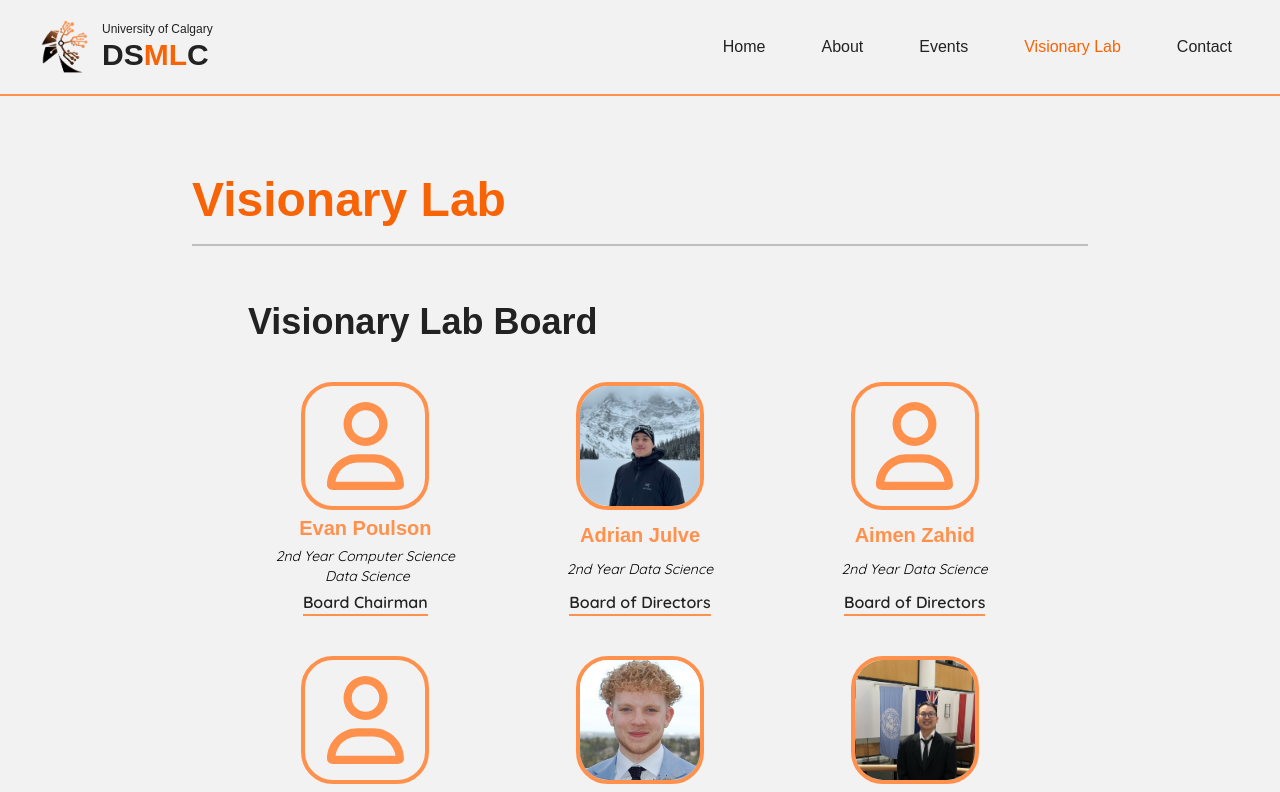
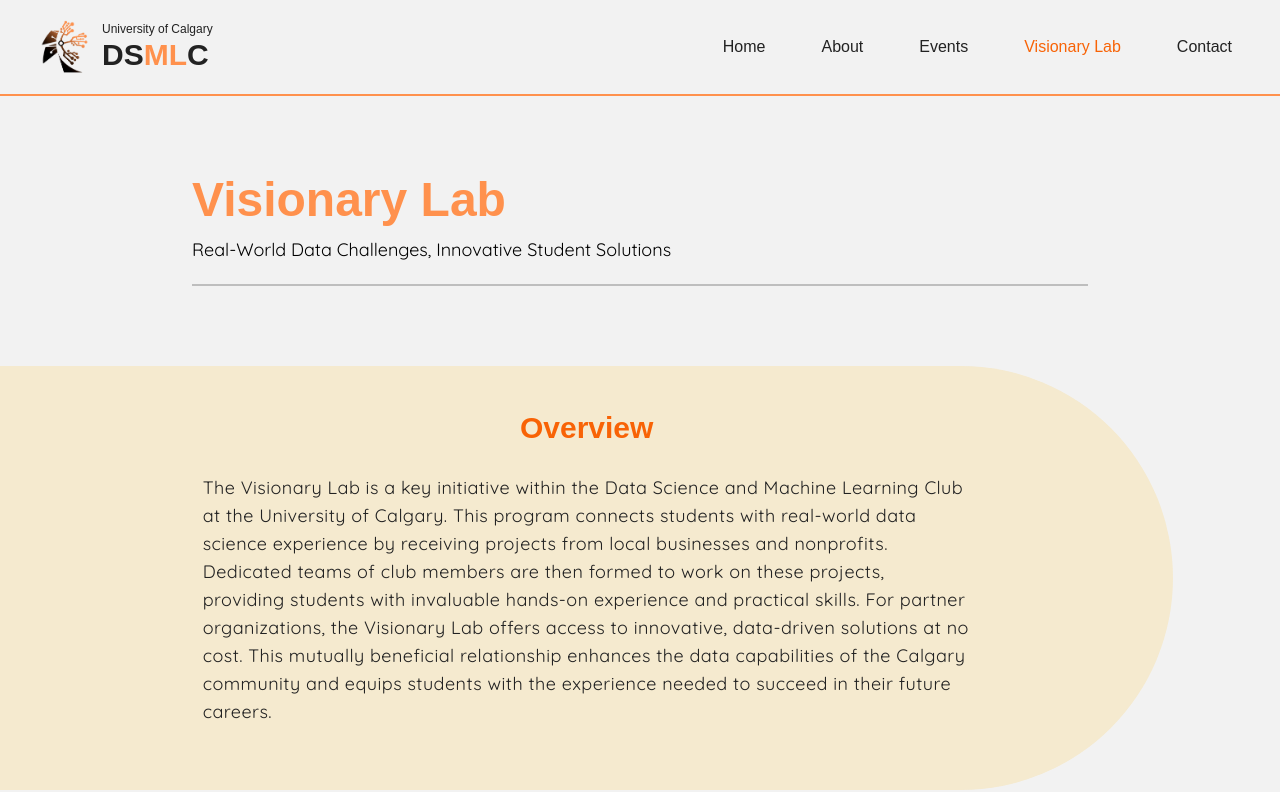
Before and after one commit to DSMLC/dsmlc-website, a Next.js app: page /visionary-lab in a window 1280 px wide. Shown: the top 792 px of the page. Built offline with nearby package versions, Linux system fonts and the light colour scheme.

Commit message:
Added info into the visionary lab page

```diff
--- a/app/components/Footer.tsx
+++ b/app/components/Footer.tsx
@@ -34,7 +34,7 @@ const Footer = () => {
       <div className="flex flex-row gap-5">
         {Object.values(FooterData.social_media).map((social_media) => {
           return (
-            <div className="flex items-center text-dsmlcBlack hover:bg-dsmlcDataOrange transition-all duration-300 rounded p-1">
+            <div className="flex items-center text-dsmlcBlack hover:bg-dsmlcTangerine transition-all duration-300 rounded p-1">
               <a href={social_media.link} target="_blank">
                 <Image
                   src={social_media.dark_logo}
--- a/app/components/Header.tsx
+++ b/app/components/Header.tsx
@@ -37,7 +37,7 @@ const NavbarLinksDesktop = () => {
                             `${page.link + sub.link}` === pathname
                               ? "text-dsmlcDataOrange"
                               : ""
-                          } hover:text-dsmlcDataOrange flex flex-col transition-all duration-150 justify-evenly items-center p-2 rounded-lg bg-dsmlcWhite hover:brightness-125 font-medium`}
+                          } hover:text-dsmlcDataOrange flex flex-col transition-all duration-150 justify-evenly items-center p-2 rounded-lg bg-dsmlcWhite hover:brightness-110 font-medium`}
                         >
                           <span className="hover:scale-105 transition-all duration-150">
                             {sub.name}
@@ -131,17 +131,23 @@ const NavbarLinksPhone = () => {
           >
             <button className="w-full mb-5" onClick={toggleSidebar}>
               <Link href={"/"}>
-                <div className="flex flex-col gap-3 items-centertransition-colors duration-300">
+                <div className="flex flex-col gap-3 items-center transition-colors duration-300">
                   <Image
                     src={LogoData.dark_logo}
-                    alt={`${LogoData.club_name} Logo`}
+                    alt={`${LogoData.club_acronym} Logo`}
                     width={50}
                     height={50}
                   />{" "}
-                  <div className="">
-                    <span className="text-xs">{LogoData.university_name}</span>
-                    <span className="text-3xl font-bold hover:text-dsmlcDataOrange transition-colors duration-300" dangerouslySetInnerHTML={{ __html: LogoData.club_acronym }}>
+                  <div className="flex flex-col">
+                    <span className="text-xs font-light">
+                      {LogoData.university_name}
                     </span>
+                    <span
+                      className="text-3xl font-bold hover:text-dsmlcTangerine transition-colors duration-300"
+                      dangerouslySetInnerHTML={{
+                        __html: LogoData.club_acronym_styled,
+                      }}
+                    ></span>
                   </div>
                 </div>
               </Link>{" "}
@@ -200,7 +206,7 @@ const NavbarLinksPhone = () => {
                                       `${page.link + sub.link}` === pathname
                                         ? "text-dsmlcDataOrange"
                                         : ""
-                                    } hover:text-dsmlcDataOrange flex flex-col transition-all duration-150 justify-evenly items-center p-2 rounded-lg bg-dsmlcWhite hover:brightness-125 font-medium`}
+                                    } hover:text-dsmlcDataOrange flex flex-col transition-all duration-150 justify-evenly items-center p-2 rounded-lg bg-dsmlcWhite hover:brightness-110 font-medium`}
                                   >
                                     <span className="hover:scale-105 w-full pl-16 text-start transition-all duration-150">
                                       {sub.name}
@@ -233,13 +239,20 @@ export const Header = () => {
           <div className="flex flex-row gap-3 items-center flex-end">
             <Image
               src={LogoData.dark_logo}
-              alt={`${LogoData.club_name} Logo`}
+              alt={`${LogoData.club_acronym} Logo`}
               width={50}
               height={50}
             />{" "}
             <div className="flex flex-col">
-                <span className="text-xs">{LogoData.university_name}</span>
-                <span className="text-3xl font-bold hover:text-dsmlcDataOrange transition-colors duration-300" dangerouslySetInnerHTML={{ __html: LogoData.club_acronym }}></span>
+              <span className="text-xs font-light">
+                {LogoData.university_name}
+              </span>
+              <span
+                className="text-3xl font-bold hover:text-dsmlcTangerine transition-colors duration-300"
+                dangerouslySetInnerHTML={{
+                  __html: LogoData.club_acronym_styled,
+                }}
+              ></span>
             </div>
           </div>
         </Link>{" "}
--- a/app/components/Hero.tsx
+++ b/app/components/Hero.tsx
@@ -1,7 +1,6 @@
 import React from "react";
 import LogoData from "../../public/data/logo.json";
 import SocialMediaData from "../../public/data/club_links.json";
-import Link from "next/link";
 import Image from "next/image";
 
 const Hero = () => {
@@ -23,9 +22,16 @@ const Hero = () => {
             width={70}
             height={70}
           />
-          <span className="md:w-1/2 w-3/4 md:text-start text-center">
-            {LogoData.club_name}
-          </span>
+          <div className="flex flex-col md:text-start text-center">
+            <span className="md:text-sm text-xs font-light">
+              {LogoData.university_name}
+            </span>
+            <span
+              dangerouslySetInnerHTML={{
+                __html: LogoData.club_name_styled,
+              }}
+            ></span>
+          </div>
         </div>
         <div className="font-quicksand lg:text-xl md:text-lg text-base lg:w-1/3 sm:w-1/2 w-3/4 text-center">
           {LogoData.description}
@@ -33,7 +39,7 @@ const Hero = () => {
         <div className="flex-row flex gap-10 items-center">
           {Object.values(SocialMediaData.social_media).map((app) => {
             return (
-              <div className="flex items-center text-dsmlcBlack hover:bg-dsmlcDataOrange transition-all duration-300 rounded p-1 md:h-10 h-9">
+              <div className="flex items-center text-dsmlcBlack hover:bg-dsmlcTangerine transition-all duration-300 rounded p-1 md:h-10 h-9">
                 {" "}
                 <a href={app.link} target="_blank">
                   <Image
--- a/app/components/TitleTemplate.tsx
+++ b/app/components/TitleTemplate.tsx
@@ -1,9 +1,20 @@
 import React from "react";
 
-const TitleTemplate = ({ Title }: { Title: string }) => {
+const TitleTemplate = ({
+  Title,
+  Subtitle,
+}: {
+  Title: string;
+  Subtitle?: string;
+}) => {
   return (
-    <div className="font-redHat font-[750] md:text-5xl text-4xl lg:text-start text-center text-dsmlcDataOrange border-b-2 border-dsmlcBlack border-opacity-25 pt-20 lg:w-full max-w-4xl w-fit m-auto pb-5">
-      {Title}
+    <div className="flex flex-col border-b-2 border-dsmlcBlack border-opacity-25 pt-20 lg:w-full max-w-4xl w-fit m-auto pb-5 gap-3">
+      <h1 className="font-redHat font-[750] md:text-5xl text-4xl lg:text-start text-center text-dsmlcTangerine">
+        {Title}
+      </h1>
+      <h2 className="md:text-lg text-sm md:px-0 px-10 md:text-start text-center">
+        {Subtitle}
+      </h2>
     </div>
   );
 };
--- a/app/visionary-lab/page.tsx
+++ b/app/visionary-lab/page.tsx
@@ -3,11 +3,16 @@ import { ProfileListTemplate } from "../components/ProfileListTemplate";
 import VisionaryTeam from "../../public/data/execs.json";
 import VisionaryLabData from "../../public/data/page_data/visionary_lab.json";
 import TitleTemplate from "../components/TitleTemplate";
+import HeaderTextTemplate from "../components/HeaderTextTemplate";
 
 const page = () => {
   return (
     <div>
-      <TitleTemplate Title={VisionaryLabData.title} />
+      <TitleTemplate
+        Title={VisionaryLabData.title_template.title}
+        Subtitle={VisionaryLabData.title_template.subtitle}
+      />
+      <HeaderTextTemplate Data={VisionaryLabData.header_text_template} />
       <ProfileListTemplate
         ProfilesData={VisionaryTeam}
         GroupRoleTitle={VisionaryLabData.group_roles}
--- a/public/data/logo.json
+++ b/public/data/logo.json
@@ -1,6 +1,8 @@
 {
   "club_name": "Data Science and Machine Learning Club",
-  "club_acronym": "DS<span class=text-dsmlcDataOrange>ML</span>C",
+  "club_acronym": "DSMLC",
+  "club_acronym_styled": "DS<span class=text-dsmlcTangerine>ML</span>C",
+  "club_name_styled": "Data Science <span class=font-thin>and</span> <span class=text-dsmlcTangerine><br>Machine Learning</span> <span class=font-thin>Club</span>",
   "university_name": "University of Calgary",
   "description": "Join us for data science and machine learning workshops, industry nights, and competitions!",
   "light_logo": "/images/light_logo.png",
--- a/public/data/page_data/visionary_lab.json
+++ b/public/data/page_data/visionary_lab.json
@@ -1,4 +1,25 @@
 {
-  "title": "Visionary Lab",
+  "title_template": {
+    "title": "Visionary Lab",
+    "subtitle": "Real-World Data Challenges, Innovative Student Solutions"
+  },
+  "header_text_template": [
+    {
+      "header": "Overview",
+      "text": "The Visionary Lab is a key initiative within the Data Science and Machine Learning Club at the University of Calgary. This program connects students with real-world data science experience by receiving projects from local businesses and nonprofits. Dedicated teams of club members are then formed to work on these projects, providing students with invaluable hands-on experience and practical skills. For partner organizations, the Visionary Lab offers access to innovative, data-driven solutions at no cost. This mutually beneficial relationship enhances the data capabilities of the Calgary community and equips students with the experience needed to succeed in their future careers."
+    },
+    {
+      "header": "Our Mission",
+      "text": "The Visionary Lab aims to bridge the gap between academic learning and real-world application for University of Calgary students. We empower students to apply classroom knowledge to solve problems for local organizations, offering practical experience and affordable, data-driven decision-making solutions. Our mission is to provide students with resume-worthy experiences that enhance their professional growth while strengthening the data capabilities of the Calgary community."
+    },
+    {
+      "header": "Our Vision",
+      "text": "The Visionary Lab envisions a future where University of Calgary students gain industry connections and practical experiences through our program that empower them to pursue their career goals confidently. We see our members becoming highly attractive to employers through resume-worthy experiences. We also envision Calgary organizations thriving with enhanced data-driven decision-making, creating a vibrant community of skilled professionals and data-savvy enterprises."
+    },
+    {
+      "header": "History",
+      "text": "The Visionary Lab was established in 2024 as an initiative within the Data Science and Machine Learning Club at the University of Calgary. Founded by Evan Poulson, with backing from the club’s president Gabriel Rodriguez, the program is currently laying the groundwork for its inaugural year. The team is focused on building partnerships and preparing for impactful collaborations that benefit students and local organizations."
+    }
+  ],
   "group_roles": ["Visionary Lab Board", "Project Managers", "Advisors"]
 }
```
